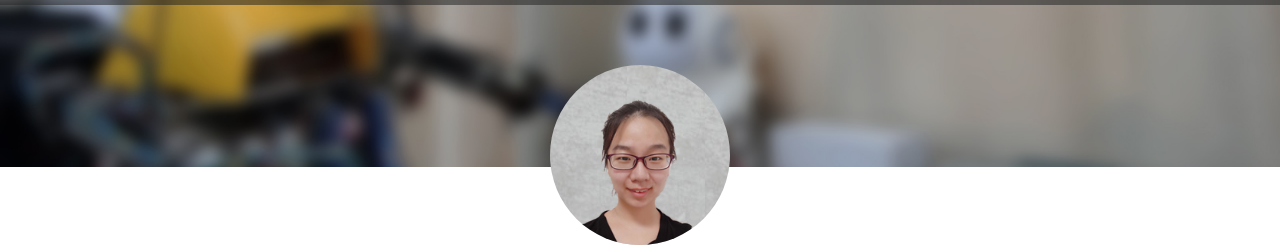
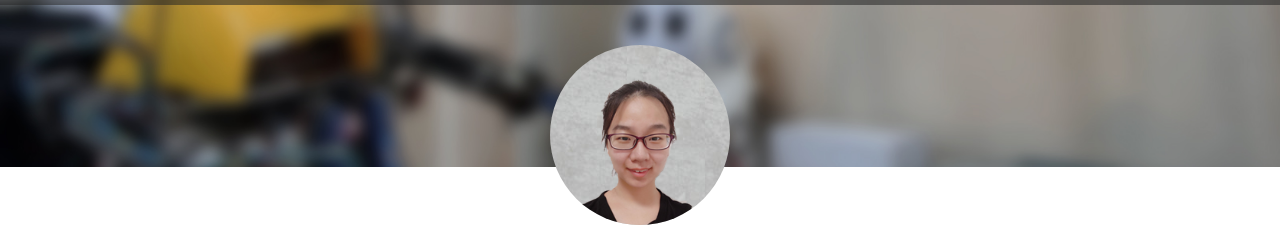
Before and after one commit to YuQiao0303/EpicHomepage, a plain HTML site: page personal_page.html in a window 1280 px wide. Shown: the part 89-341 px from the top of the page. Drawn offline with Linux system fonts and the light colour scheme; a web font is replaced by a local one.

Commit message:
adapt the photo to bigger screen

```diff
--- a/css/personal_page_style.css
+++ b/css/personal_page_style.css
@@ -101,7 +101,52 @@ body{
     margin-top: 15px;
     display: block;
 }
-@media only screen and (max-width: 1125px) {
+@media screen and (max-width: 2000px){
+    .profile-img {
+        margin-bottom: -360px;
+    }
+}
+@media only screen and (max-width: 1850px) {
+    .profile-img {
+        margin-bottom: -340px;
+    }
+}
+@media only screen and (max-width: 1800px) {
+    .profile-img {
+        margin-bottom: -320px;
+    }
+}
+@media only screen and (max-width: 1750px) {
+    .profile-img {
+        margin-bottom: -300px;
+    }
+}
+@media only screen and (max-width: 1700px) {
+    .profile-img {
+        margin-bottom: -290px;
+    }
+}
+@media only screen and (max-width: 1540px) {
+    .profile-img {
+        margin-bottom: -270px;
+    }
+}
+@media only screen and (max-width: 1400px) {
+    .profile-img {
+        margin-bottom: -250px;
+    }
+}
+@media only screen and (max-width: 1300px) {
+    .profile-img {
+        margin-bottom: -220px;
+    }
+}
+@media only screen and (max-width: 1200px) {
+    .profile-img {
+        margin-bottom: -220px;
+    }
+}
+@media only screen and (max-width: 1180px) {
     .profile-img {
         margin-bottom: -200px;
     }
```
